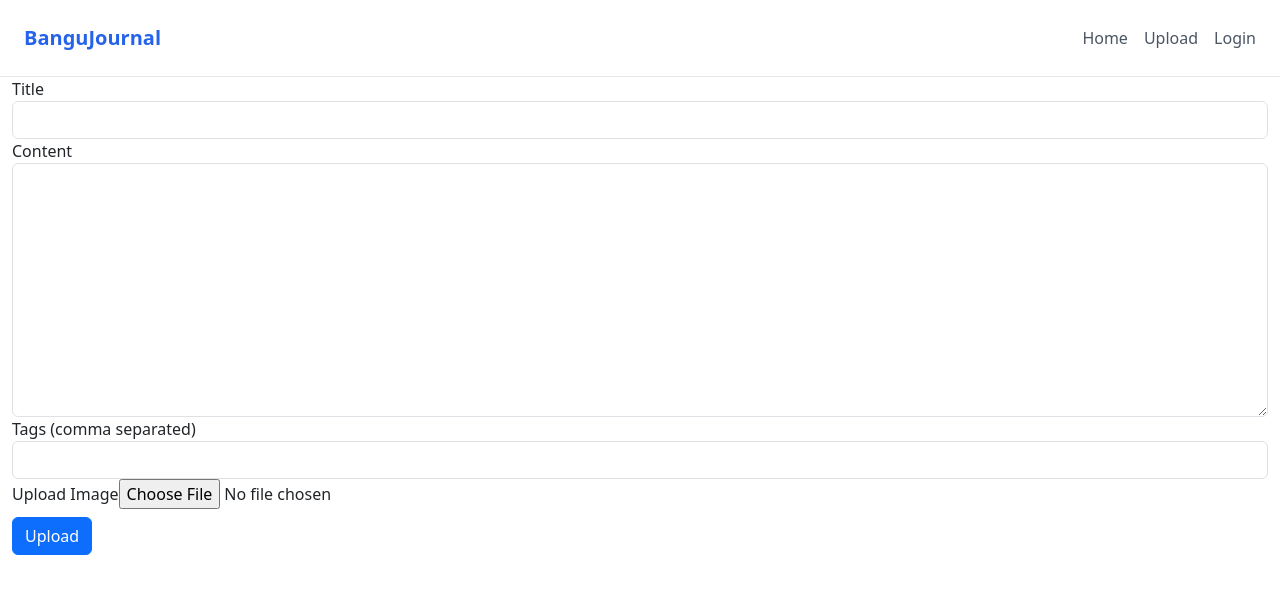
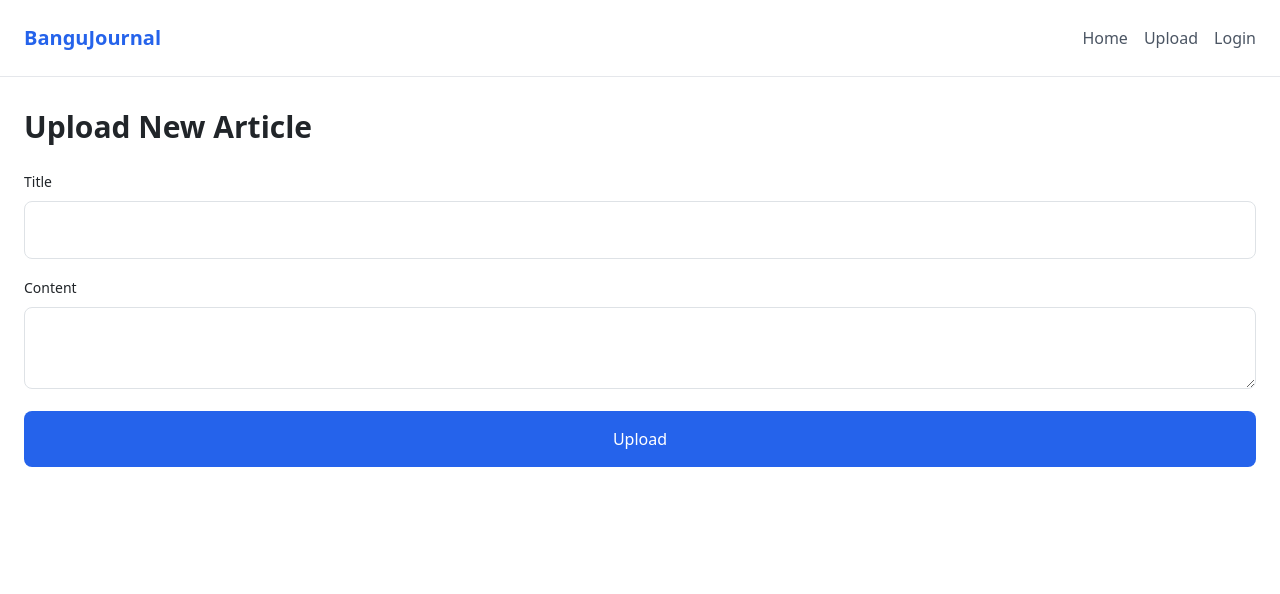
Before and after one commit to Hodako/Bangu_Journal, a React (Create React App) app: page /upload in a window 1280 px wide. Shown: the top 594 px of the page. Built offline with nearby package versions, Linux system fonts and the light colour scheme; the HTML template or start-up script is replaced by a standard one.

Commit message:
Update Upload.js

```diff
--- a/src/pages/Upload.js
+++ b/src/pages/Upload.js
@@ -4,76 +4,46 @@ import axios from 'axios';
 const Upload = () => {
   const [title, setTitle] = useState('');
   const [content, setContent] = useState('');
-  const [tags, setTags] = useState('');
-  const [file, setFile] = useState(null);
 
   const handleSubmit = async (e) => {
     e.preventDefault();
-    const formData = new FormData();
-    formData.append('title', title);
-    formData.append('content', content);
-    formData.append('tags', tags.split(',').map(tag => tag.trim()));
-    formData.append('file', file);
-
     try {
-      const token = localStorage.getItem('token');
-      await axios.post(`${process.env.REACT_APP_API_URL}/articles/upload`, formData, {
-        headers: {
-          'Authorization': `Bearer ${token}`
-        }
-      });
-      alert('Article uploaded successfully');
+      const response = await axios.post('https://backend-1-xdr3.onrender.com/articles', { title, content });
+      console.log(response.data);
+      // Handle successful response
     } catch (error) {
-      console.error('Error uploading article', error);
-      alert('Failed to upload article');
+      console.error(error);
+      // Handle error response
     }
   };
 
   return (
-    <div className="container">
-      <form onSubmit={handleSubmit}>
-        <div className="form-group">
-          <label htmlFor="title">Title</label>
+    <div className="max-w-7xl mx-auto px-4 py-8">
+      <h1 className="text-3xl font-bold mb-6">Upload New Article</h1>
+      <form onSubmit={handleSubmit} className="space-y-4">
+        <div className="space-y-2">
+          <label className="text-sm font-medium">Title</label>
           <input
             type="text"
-            className="form-control"
-            id="title"
             value={title}
             onChange={(e) => setTitle(e.target.value)}
+            className="w-full p-3 border rounded-lg focus:ring-2 focus:ring-blue-500 focus:outline-none text-base"
             required
           />
         </div>
-        <div className="form-group">
-          <label htmlFor="content">Content</label>
+        <div className="space-y-2">
+          <label className="text-sm font-medium">Content</label>
           <textarea
-            className="form-control"
-            id="content"
-            rows="10"
             value={content}
             onChange={(e) => setContent(e.target.value)}
+            className="w-full p-3 border rounded-lg focus:ring-2 focus:ring-blue-500 focus:outline-none text-base"
             required
-          ></textarea>
-        </div>
-        <div className="form-group">
-          <label htmlFor="tags">Tags (comma separated)</label>
-          <input
-            type="text"
-            className="form-control"
-            id="tags"
-            value={tags}
-            onChange={(e) => setTags(e.target.value)}
           />
         </div>
-        <div className="form-group">
-          <label htmlFor="file">Upload Image</label>
-          <input
-            type="file"
-            className="form-control-file"
-            id="file"
-            onChange={(e) => setFile(e.target.files[0])}
-          />
-        </div>
-        <button type="submit" className="btn btn-primary mt-2">
+        <button
+          type="submit"
+          className="w-full bg-blue-600 text-white p-3 rounded-lg hover:bg-blue-700 transition-colors"
+        >
           Upload
         </button>
       </form>
```
